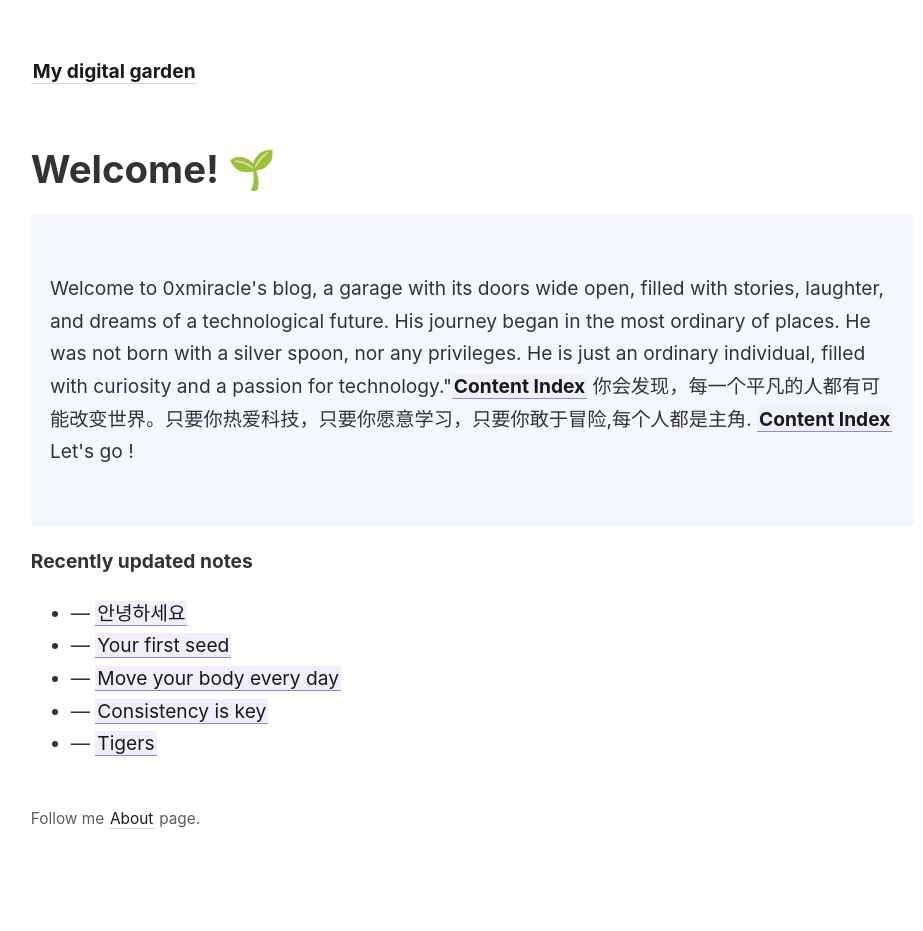
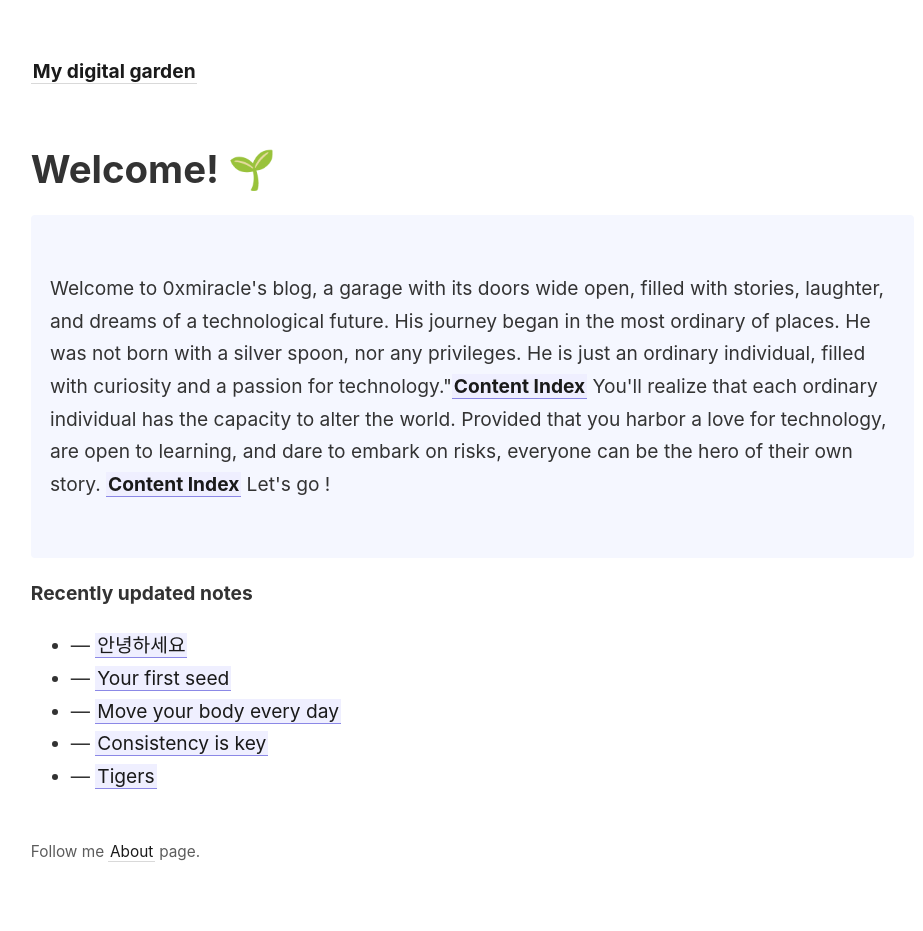
Before and after one commit to lkyxuan/bbbblog, a Jekyll site: the page built from _pages/index.md, in a window 1280 px wide. Shown: the whole page, without its empty margins (46-969 px from the left). Built offline with Jekyll 4.4.1, drawn with Linux system fonts in a browser that asks for light colours; before the commit the page ends 900 px from its top, so only the background shows below that.

Commit message:
vault backup: 2023-07-14 04:05:37
Affected files:
_pages/index.md

```diff
--- a/_pages/index.md
+++ b/_pages/index.md
@@ -10,7 +10,7 @@ permalink: /
 <p style="padding: 3em 1em; background: #f5f7ff; border-radius: 4px;">
 
 
-  Welcome to 0xmiracle's blog, a garage with its doors wide open, filled with stories, laughter, and dreams of a technological future. His journey began in the most ordinary of places. He was not born with a silver spoon, nor any privileges. He is just an ordinary individual, filled with curiosity and a passion for technology."<span style="font-weight: bold">[[Content Index]]</span> 你会发现，每一个平凡的人都有可能改变世界。只要你热爱科技，只要你愿意学习，只要你敢于冒险,每个人都是主角.
+  Welcome to 0xmiracle's blog, a garage with its doors wide open, filled with stories, laughter, and dreams of a technological future. His journey began in the most ordinary of places. He was not born with a silver spoon, nor any privileges. He is just an ordinary individual, filled with curiosity and a passion for technology."<span style="font-weight: bold">[[Content Index]]</span> You'll realize that each ordinary individual has the capacity to alter the world. Provided that you harbor a love for technology, are open to learning, and dare to embark on risks, everyone can be the hero of their own story.
  <span style="font-weight: bold">[[Content Index]]</span> Let's go !
 
 
```
